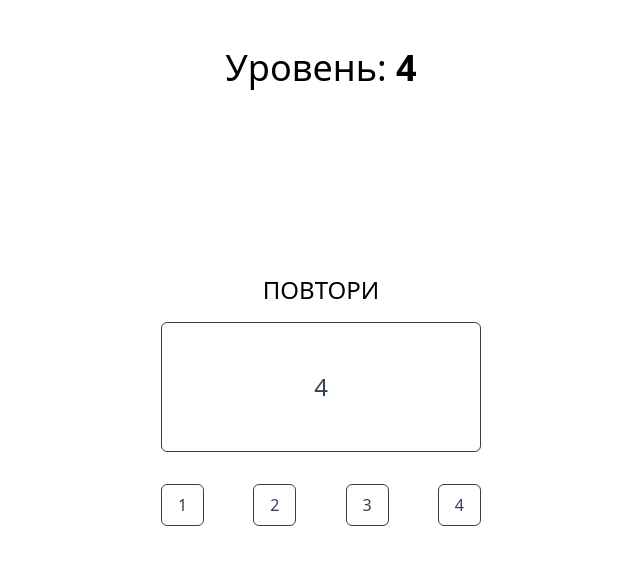
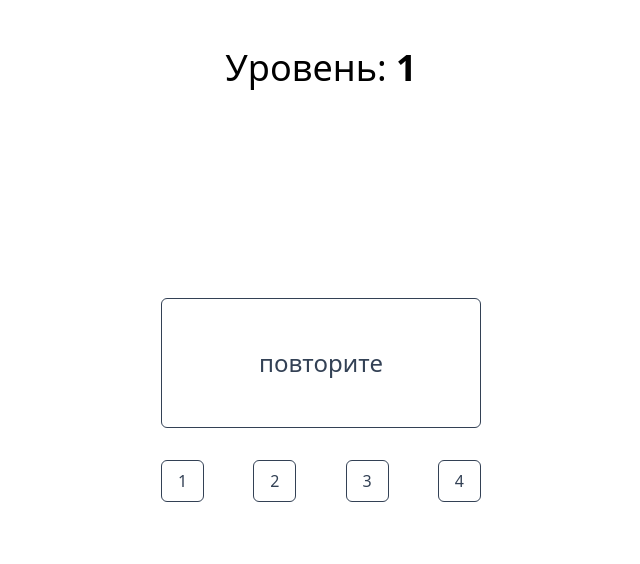
Before and after one commit to DStarky/memory-game, a React (Vite) app: page / in a window 1280 px wide. Shown: the top 564 px of the page, without its empty margins (319-959 px from the left). Built offline with nearby package versions, Linux system fonts and the light colour scheme; a web font is replaced by a local one.

Commit message:
animation and refactoring

```diff
--- a/src/components/TextOutput.tsx
+++ b/src/components/TextOutput.tsx
@@ -1,42 +1,45 @@
-import { useEffect, useState } from 'react';
+import { motion } from 'framer-motion';
+import { useEffect } from 'react';
 
 interface TextOutputProps {
   seq: number[];
   onFinish: () => void;
-  disabled: boolean;
-  index: number;
-  setIndex: (index: number) => void;
-  isError: boolean;
+  output: string | number;
+  setOutput: React.Dispatch<React.SetStateAction<string | number>>;
 }
 
-const TextOutput = ({
-  seq,
-  onFinish,
-  disabled,
-  index,
-  setIndex,
-  isError,
-}: TextOutputProps) => {
+const TextOutput = ({ seq, onFinish, output, setOutput }: TextOutputProps) => {
   useEffect(() => {
-    const tick = () => {
-      setIndex(i => {
-        if (i === seq.length - 1) {
-          clearInterval(id);
-          onFinish();
-          return i;
-        }
-        return i + 1;
-      });
+    const render = async () => {
+      for (let index = 0; index < seq.length; index++) {
+        await new Promise<void>(resolve => {
+          setTimeout(() => {
+            setOutput(seq[index] + Math.random()); // для выполнения анимации нужно, чтобы стейт менялся. В случае одинаковых чисел подряд анимация не сработает, поэтому добавляем капельку рандома
+            resolve();
+          }, 1000);
+        });
+      }
+
+      setTimeout(() => {
+        setOutput('повторите');
+        onFinish();
+      }, 1000);
     };
 
-    const id = setInterval(tick, 1000);
+    render();
+  }, [seq]);
 
-    return () => clearInterval(id);
-  }, [seq, onFinish]);
+  const curOutput = typeof output === 'number' ? Math.floor(output) : output;
 
   return (
     <div className="p-12 border-[1px] rounded-md min-w-[320px] flex justify-center text-2xl border-slate-700 text-slate-700">
-      {isError ? 'ошибка' : seq[index]}
+      <motion.span
+        key={output}
+        initial={{ opacity: 0, x: -50 }}
+        animate={{ opacity: 1, x: 0 }}
+      >
+        {curOutput}
+      </motion.span>
     </div>
   );
 };
--- a/src/components/TextVariant.tsx
+++ b/src/components/TextVariant.tsx
@@ -1,60 +1,50 @@
-import { useEffect, useState } from 'react';
-import { isError } from 'util';
+import { useState } from 'react';
+
+import { getRandomNumber } from '../utils/getRandomNumber';
 
 import TextButtons from './TextButtons';
 import TextOutput from './TextOutput';
 
 const TextVariant = () => {
   const [areButtonsDisabled, setAreButtonsDisabled] = useState<boolean>(true);
-  const [seq, setSeq] = useState<number[]>([1, 2, 3, 4]);
-  const [answer, setAnswer] = useState<number[]>([]);
-  const [isError, setIsError] = useState(false);
-  const [index, setIndex] = useState(0);
+  const [seq, setSeq] = useState<number[]>([getRandomNumber()]);
+  const [output, setOutput] = useState<number | string>('запоминайте');
 
-  // Добавляем useEffect для отслеживания изменений в seq и answer
-  useEffect(() => {
+  let answer: number[] = [];
+
+  const handleButtonClicked = (buttonNumber: number) => {
+    answer.push(buttonNumber);
+
     if (!areButtonsDisabled) {
-      // Сравниваем массивы seq и answer
       const isEqual = answer.every((value, index) => value === seq[index]);
 
       if (!isEqual) {
-        setIsError(true);
+        setOutput('Ошибка');
         setAreButtonsDisabled(true);
 
         setTimeout(() => {
-          setIsError(false);
-          setAnswer([]);
-          setIndex(-1);
-          setSeq([3, 2]);
+          answer = [];
+          setSeq([getRandomNumber()]);
         }, 1000);
       }
     }
-  }, [seq, answer]);
-
-  const handleButtonClicked = (buttonNumber: number) => {
-    setAnswer(prevAnswer => [...prevAnswer, buttonNumber]);
   };
 
   const onFinish = () => {
     setAreButtonsDisabled(false);
   };
 
-  const text = areButtonsDisabled ? 'запоминай' : 'повтори';
-
   return (
     <div>
       <h1 className="text-4xl absolute top-12 left-1/2 -translate-x-1/2 transition-all">
         Уровень: <strong>{seq.length}</strong>
       </h1>
-      <h2 className="text-2xl text-center mb-4 uppercase">{text}</h2>
 
       <TextOutput
-        isError={isError}
-        index={index}
-        setIndex={setIndex}
-        disabled={areButtonsDisabled}
         seq={seq}
         onFinish={onFinish}
+        output={output}
+        setOutput={setOutput}
       />
       <TextButtons
         disabled={areButtonsDisabled}
--- /dev/null
+++ b/src/utils/getRandomNumber.ts
@@ -0,0 +1,3 @@
+export function getRandomNumber() {
+  return Math.floor(Math.random() * 4) + 1;
+}
```
